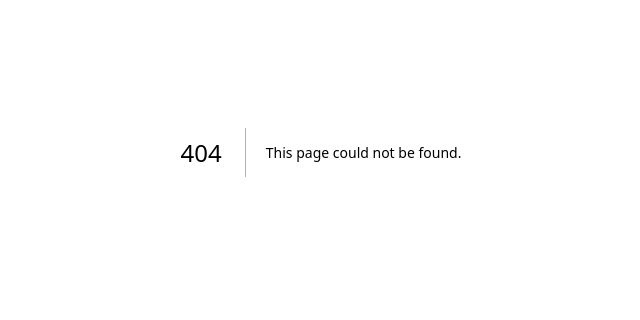
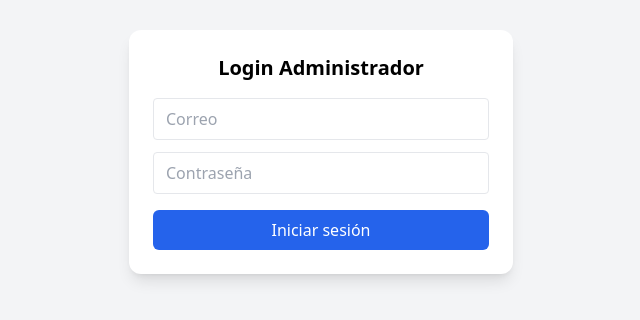
Before and after one commit to Valdearenas77/perkorafy, a Next.js app: page /admin/login in a window 1280 px wide. Before the commit this address had no page. Shown: the part 248-568 px from the top of the page, without its empty margins (319-959 px from the left). Built offline with nearby package versions, Linux system fonts and the light colour scheme.

Commit message:
feat: login de administradores y protección de rutas con middleware

```diff
--- /dev/null
+++ b/app/admin/login/page.tsx
@@ -0,0 +1,55 @@
+'use client'
+
+import { useState } from 'react'
+import { useRouter } from 'next/navigation'
+import { toast } from 'sonner'
+
+export default function AdminLoginPage() {
+  const [email, setEmail] = useState('')
+  const [password, setPassword] = useState('')
+  const router = useRouter()
+
+  const handleLogin = async () => {
+    const res = await fetch('/api/admin/login', {
+      method: 'POST',
+      body: JSON.stringify({ email, password }),
+      headers: { 'Content-Type': 'application/json' },
+    })
+
+    const data = await res.json()
+    if (res.ok) {
+      toast.success('Bienvenido, administrador')
+      router.push('/admin/dashboard')
+    } else {
+      toast.error(data.error || 'Error al iniciar sesión')
+    }
+  }
+
+  return (
+    <div className="flex min-h-screen items-center justify-center bg-gray-100 px-4">
+      <div className="w-full max-w-sm rounded-xl bg-white p-6 shadow-lg">
+        <h2 className="mb-4 text-center text-xl font-semibold">Login Administrador</h2>
+        <input
+          type="email"
+          value={email}
+          onChange={e => setEmail(e.target.value)}
+          placeholder="Correo"
+          className="mb-3 w-full rounded border px-3 py-2"
+        />
+        <input
+          type="password"
+          value={password}
+          onChange={e => setPassword(e.target.value)}
+          placeholder="Contraseña"
+          className="mb-4 w-full rounded border px-3 py-2"
+        />
+        <button
+          onClick={handleLogin}
+          className="w-full rounded-md bg-blue-600 px-4 py-2 text-white hover:bg-blue-700 transition"
+        >
+          Iniciar sesión
+        </button>
+      </div>
+    </div>
+  )
+}
--- /dev/null
+++ b/app/api/admin/login/route.ts
@@ -0,0 +1,38 @@
+// app/api/admin/login/route.ts
+
+import { NextRequest, NextResponse } from 'next/server'
+import { prisma } from '@/lib/prisma'
+import { compare } from 'bcryptjs'
+import jwt from 'jsonwebtoken'
+
+const JWT_SECRET = process.env.JWT_SECRET ?? 'clave_super_secreta'
+
+export async function POST(req: NextRequest) {
+  const body = await req.json()
+  const { email, password } = body
+
+  if (!email || !password) {
+    return NextResponse.json({ error: 'Email y contraseña requeridos' }, { status: 400 })
+  }
+
+  const admin = await prisma.admin.findUnique({ where: { email } })
+  if (!admin) {
+    return NextResponse.json({ error: 'Administrador no encontrado' }, { status: 404 })
+  }
+
+  const validPassword = await compare(password, admin.password)
+  if (!validPassword) {
+    return NextResponse.json({ error: 'Contraseña incorrecta' }, { status: 401 })
+  }
+
+  const token = jwt.sign({ adminId: admin.id, email: admin.email }, JWT_SECRET, { expiresIn: '1d' })
+
+  const response = NextResponse.json({ message: 'Login correcto' })
+  response.cookies.set('adminToken', token, {
+    httpOnly: true,
+    path: '/',
+    maxAge: 60 * 60 * 24, // 1 día
+  })
+
+  return response
+}
```
Also changed, not shown: middleware.ts (added, +30 -0 lines).
